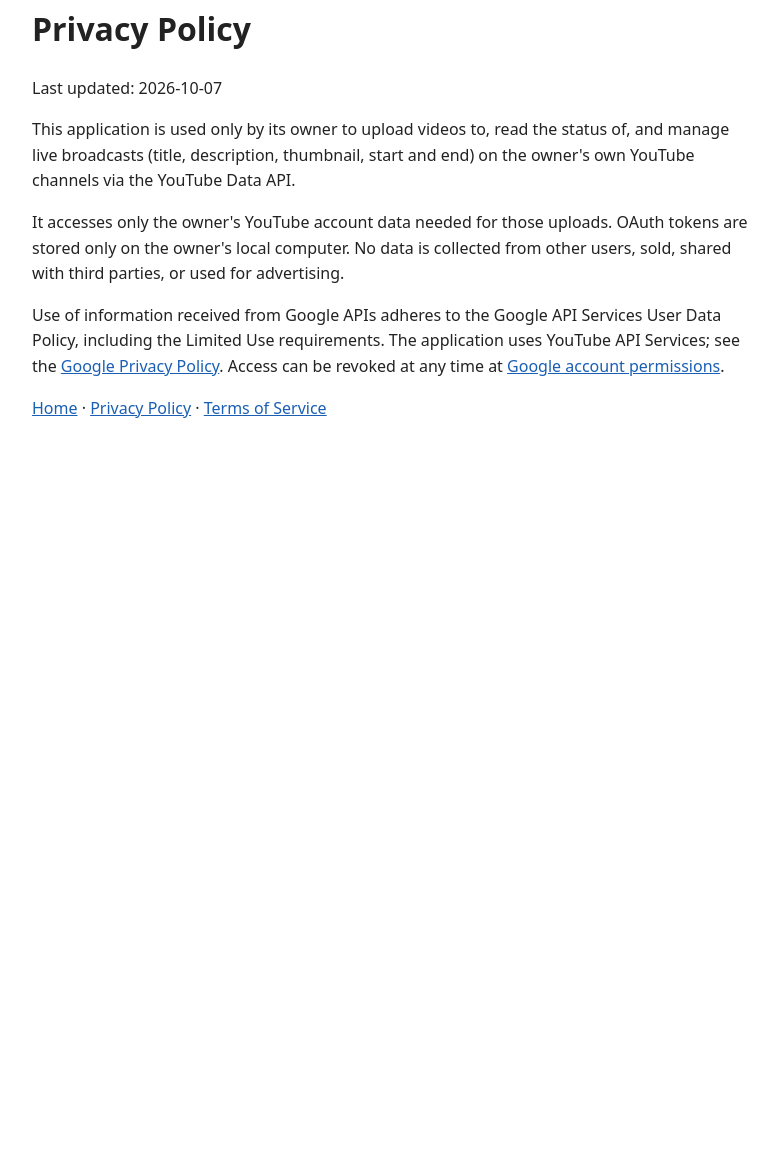
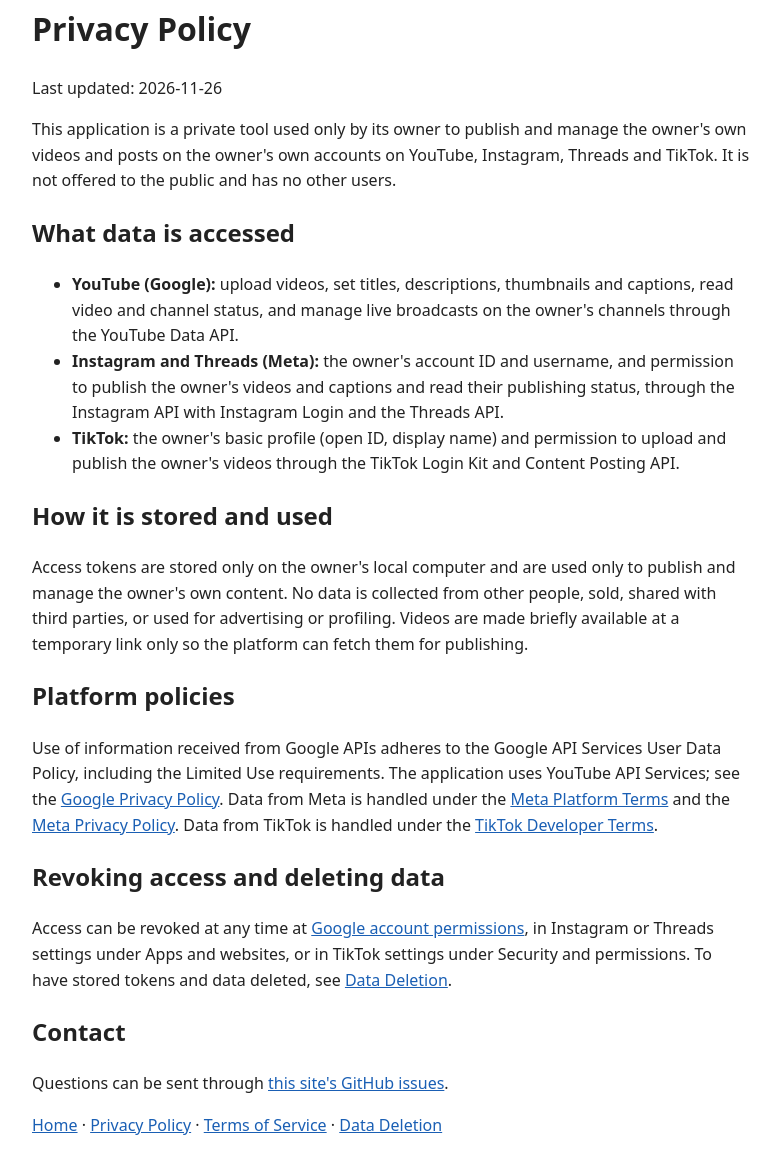
Before and after one commit to wildmaru/wildmaru.github.io, a plain HTML site: page privacy.html in a window 1280 px wide. Shown: the part 37-1210 px from the top of the page, without its empty margins (248-1026 px from the left). Before the commit the page ends 800 px from the top, so only its background shows below. Drawn offline with Linux system fonts and the light colour scheme.

Commit message:
개인정보·약관에 Instagram·Threads·TikTok 추가, 데이터 삭제 안내 페이지
Co-Authored-By: Claude Opus 5.5 <noreply@anthropic.com>

```diff
--- a/privacy.html
+++ b/privacy.html
@@ -1,5 +1,20 @@
 <!doctype html><html lang="en"><meta charset="utf-8"><meta name="viewport" content="width=device-width,initial-scale=1"><title>Privacy Policy</title>
 <style>body{font:16px/1.6 system-ui,sans-serif;max-width:720px;margin:40px auto;padding:0 16px;color:#222}a{color:#1a5fb4}</style>
 <h1>Privacy Policy</h1>
-<p>Last updated: 2026-10-07</p><p>This application is used only by its owner to upload videos to, read the status of, and manage live broadcasts (title, description, thumbnail, start and end) on the owner's own YouTube channels via the YouTube Data API.</p><p>It accesses only the owner's YouTube account data needed for those uploads. OAuth tokens are stored only on the owner's local computer. No data is collected from other users, sold, shared with third parties, or used for advertising.</p><p>Use of information received from Google APIs adheres to the Google API Services User Data Policy, including the Limited Use requirements. The application uses YouTube API Services; see the <a href="https://policies.google.com/privacy">Google Privacy Policy</a>. Access can be revoked at any time at <a href="https://myaccount.google.com/permissions">Google account permissions</a>.</p>
-<p><a href="index.html">Home</a> · <a href="privacy.html">Privacy Policy</a> · <a href="terms.html">Terms of Service</a></p></html>
+<p>Last updated: 2026-11-26</p>
+<p>This application is a private tool used only by its owner to publish and manage the owner's own videos and posts on the owner's own accounts on YouTube, Instagram, Threads and TikTok. It is not offered to the public and has no other users.</p>
+<h2>What data is accessed</h2>
+<ul>
+<li><b>YouTube (Google):</b> upload videos, set titles, descriptions, thumbnails and captions, read video and channel status, and manage live broadcasts on the owner's channels through the YouTube Data API.</li>
+<li><b>Instagram and Threads (Meta):</b> the owner's account ID and username, and permission to publish the owner's videos and captions and read their publishing status, through the Instagram API with Instagram Login and the Threads API.</li>
+<li><b>TikTok:</b> the owner's basic profile (open ID, display name) and permission to upload and publish the owner's videos through the TikTok Login Kit and Content Posting API.</li>
+</ul>
+<h2>How it is stored and used</h2>
+<p>Access tokens are stored only on the owner's local computer and are used only to publish and manage the owner's own content. No data is collected from other people, sold, shared with third parties, or used for advertising or profiling. Videos are made briefly available at a temporary link only so the platform can fetch them for publishing.</p>
+<h2>Platform policies</h2>
+<p>Use of information received from Google APIs adheres to the Google API Services User Data Policy, including the Limited Use requirements. The application uses YouTube API Services; see the <a href="https://policies.google.com/privacy">Google Privacy Policy</a>. Data from Meta is handled under the <a href="https://developers.facebook.com/terms/">Meta Platform Terms</a> and the <a href="https://www.facebook.com/privacy/policy/">Meta Privacy Policy</a>. Data from TikTok is handled under the <a href="https://www.tiktok.com/legal/page/global/tik-tok-developer-terms-of-service/en">TikTok Developer Terms</a>.</p>
+<h2>Revoking access and deleting data</h2>
+<p>Access can be revoked at any time at <a href="https://myaccount.google.com/permissions">Google account permissions</a>, in Instagram or Threads settings under Apps and websites, or in TikTok settings under Security and permissions. To have stored tokens and data deleted, see <a href="data-deletion.html">Data Deletion</a>.</p>
+<h2>Contact</h2>
+<p>Questions can be sent through <a href="https://github.com/wildmaru/wildmaru.github.io/issues">this site's GitHub issues</a>.</p>
+<p><a href="index.html">Home</a> · <a href="privacy.html">Privacy Policy</a> · <a href="terms.html">Terms of Service</a> · <a href="data-deletion.html">Data Deletion</a></p></html>
```
Also changed, not shown: data-deletion.html (added, +17 -0 lines), index.html (+2 -2 lines), terms.html (+4 -2 lines).
